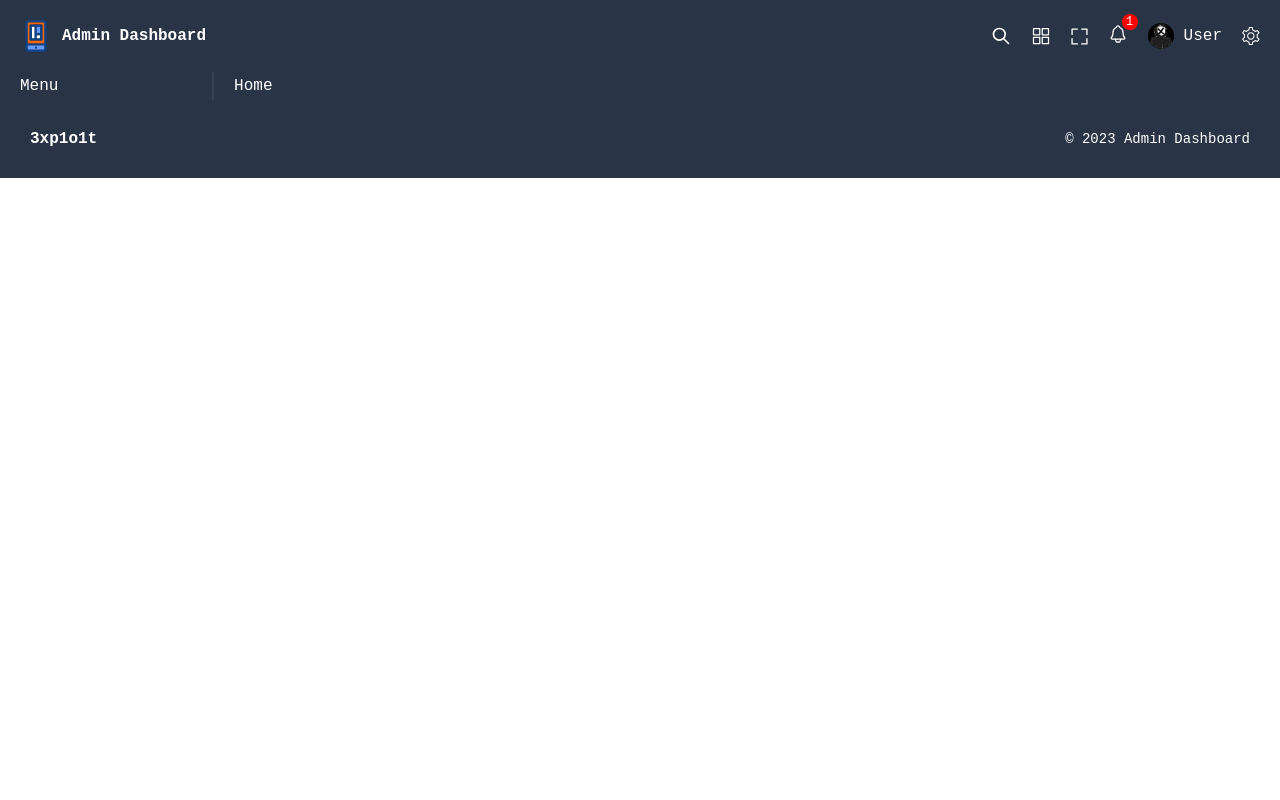
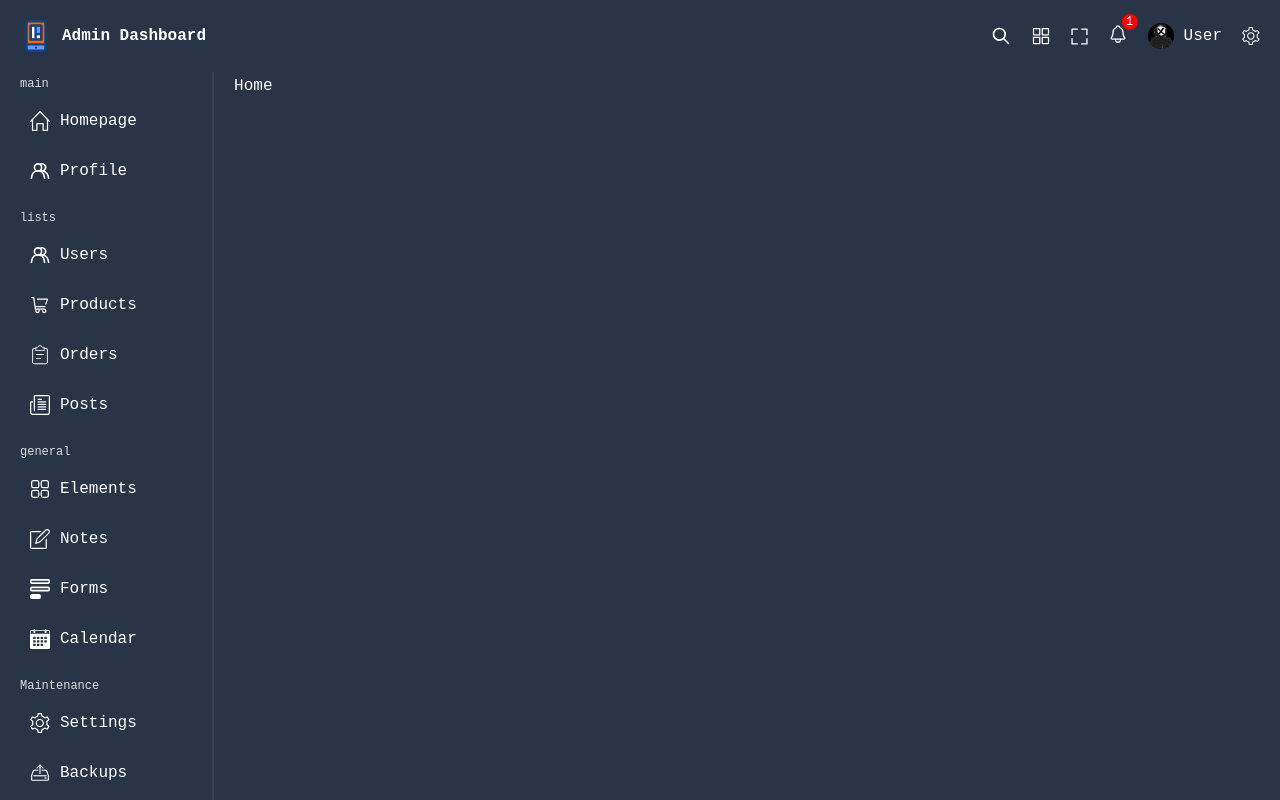
Before and after one commit to 3xp1o1t/React-Admin-Dashboard, a React (Vite) app: page / in a window 1280 px wide. Shown: the top 800 px of the page. Built offline with nearby package versions, Linux system fonts and the light colour scheme.

Commit message:
Added: Menu styles and items
Added data.ts as a helper data for menus/info and soon.
Added style for menu bar.

```diff
--- /dev/null
+++ b/data.ts
@@ -0,0 +1,116 @@
+export const menu = [
+  {
+    id: 1,
+    title: 'main',
+    listItems: [
+      {
+        id: 1,
+        title: 'Homepage',
+        url: '/',
+        icon: 'home.svg',
+      },
+      {
+        id: 2,
+        title: 'Profile',
+        url: '/users/1',
+        icon: 'user.svg',
+      },
+    ],
+  },
+  {
+    id: 2,
+    title: 'lists',
+    listItems: [
+      {
+        id: 1,
+        title: 'Users',
+        url: '/users',
+        icon: 'user.svg',
+      },
+      {
+        id: 2,
+        title: 'Products',
+        url: '/products',
+        icon: 'product.svg',
+      },
+      {
+        id: 3,
+        title: 'Orders',
+        url: '/orders',
+        icon: 'order.svg',
+      },
+      {
+        id: 4,
+        title: 'Posts',
+        url: '/posts',
+        icon: 'post2.svg',
+      },
+    ],
+  },
+  {
+    id: 3,
+    title: 'general',
+    listItems: [
+      {
+        id: 1,
+        title: 'Elements',
+        url: '/',
+        icon: 'element.svg',
+      },
+      {
+        id: 2,
+        title: 'Notes',
+        url: '/',
+        icon: 'note.svg',
+      },
+      {
+        id: 3,
+        title: 'Forms',
+        url: '/',
+        icon: 'form.svg',
+      },
+      {
+        id: 4,
+        title: 'Calendar',
+        url: '/',
+        icon: 'calendar.svg',
+      },
+    ],
+  },
+  {
+    id: 4,
+    title: 'Maintenance',
+    listItems: [
+      {
+        id: 1,
+        title: 'Settings',
+        url: '/',
+        icon: 'setting.svg',
+      },
+      {
+        id: 2,
+        title: 'Backups',
+        url: '/',
+        icon: 'backup.svg',
+      },
+    ],
+  },
+  {
+    id: 5,
+    title: 'analytics',
+    listItems: [
+      {
+        id: 1,
+        title: 'Charts',
+        url: '/',
+        icon: 'chart.svg',
+      },
+      {
+        id: 2,
+        title: 'Logs',
+        url: '/',
+        icon: 'log.svg',
+      },
+    ],
+  },
+];
--- a/src/components/menu/Menu.tsx
+++ b/src/components/menu/Menu.tsx
@@ -1,6 +1,22 @@
+import { Link } from 'react-router-dom';
+import { menu } from '../../../data';
 import './menu.scss';
 const Menu = () => {
-  return <div className="menu">Menu</div>;
+  return (
+    <div className="menu">
+      {menu.map((item) => (
+        <div className="item" key={item.id}>
+          <span className="title">{item.title}</span>
+          {item.listItems.map((listItem) => (
+            <Link to="/" className="listItem" key={listItem.id}>
+              <img src={listItem.icon} alt="" />
+              <span className="listItemTitle">{listItem.title}</span>
+            </Link>
+          ))}
+        </div>
+      ))}
+    </div>
+  );
 };
 
 export default Menu;
--- a/src/components/menu/menu.scss
+++ b/src/components/menu/menu.scss
@@ -1,2 +1,27 @@
+@import '../../styles/variables.scss';
 .menu {
+  .item {
+    display: flex;
+    flex-direction: column;
+    gap: 10px;
+    margin-bottom: 20px;
+
+    .title {
+      font-size: 12px;
+      font-weight: 200;
+      color: $soft-color;
+    }
+
+    .listItem {
+      display: flex;
+      align-items: center;
+      gap: 10px;
+      padding: 10px;
+      border-radius: 5px;
+
+      &:hover {
+        background-color: $soft-bg;
+      }
+    }
+  }
 }
```
